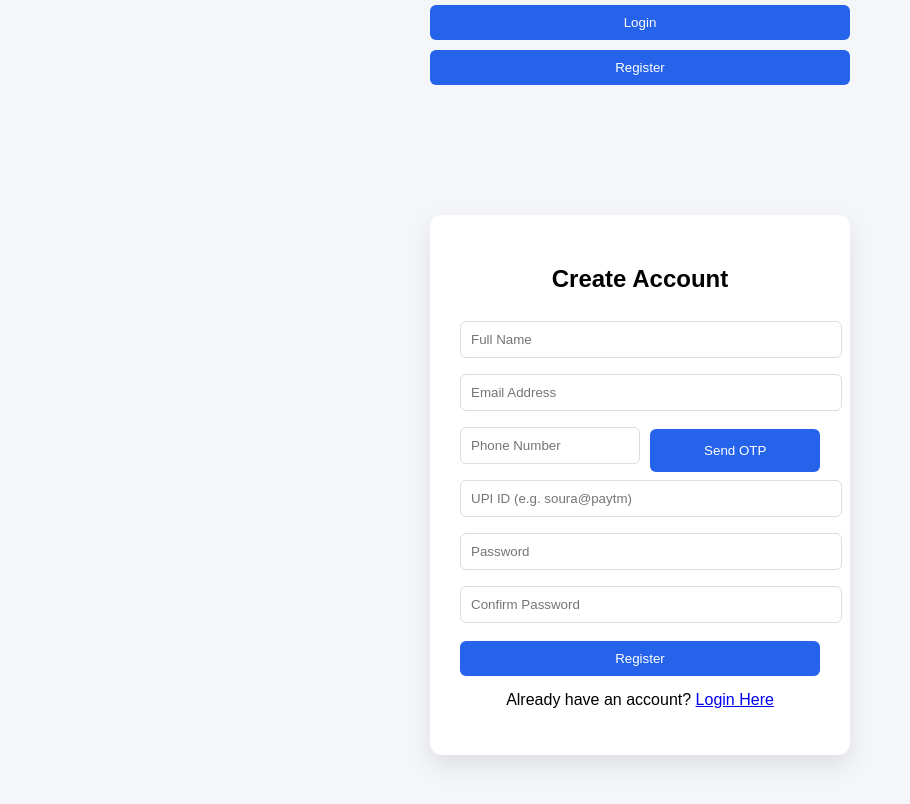
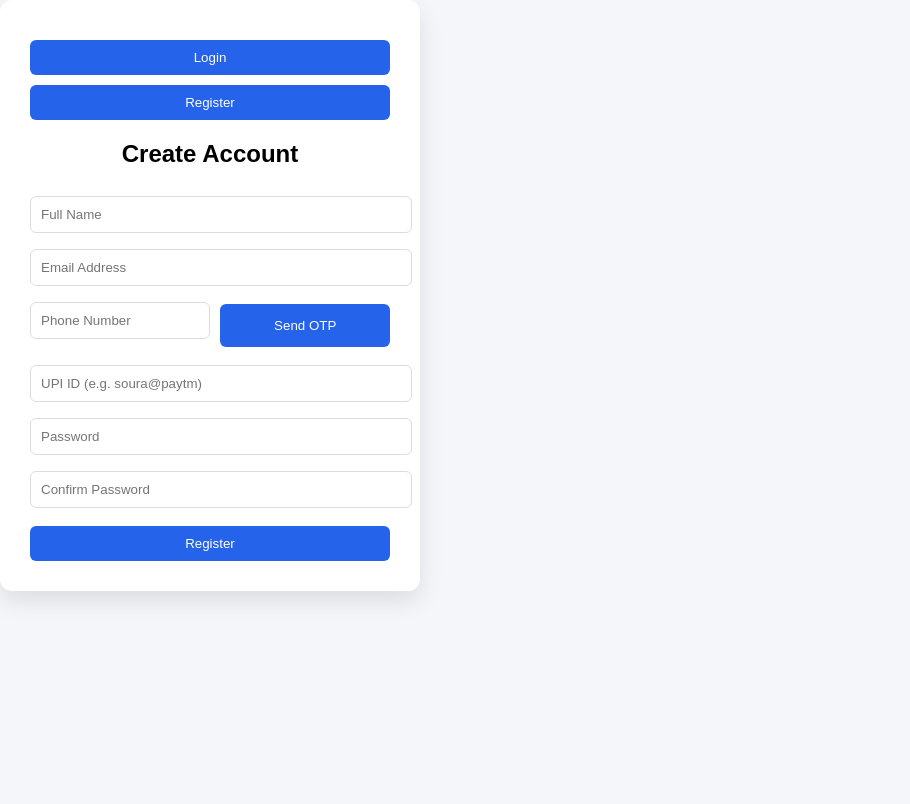
Before and after one commit to InnovativeSoura/LendLedger, a React (Vite) app in the folder frontend/: page / in a window 1280 px wide. Both pictures are taken after a click on the button "Register". Shown: the top 804 px of the page, without its empty margins (0-910 px from the left). Built offline with nearby package versions, Linux system fonts and the light colour scheme.

Commit message:
Added OTP verification

```diff
--- /dev/null
+++ b/frontend/src/pages/Auth.css
@@ -0,0 +1,55 @@
+.auth-page {
+  min-height: 100vh;
+  display: flex;
+  justify-content: center;
+  align-items: center;
+  background: #f4f6f9;
+}
+
+.auth-box {
+  width: 420px;
+  padding: 30px;
+  border-radius: 15px;
+  background: white;
+  box-shadow: 0 10px 25px rgba(0, 0, 0, 0.1);
+}
+
+.auth-toggle {
+  display: flex;
+  margin-bottom: 25px;
+}
+
+.auth-toggle button {
+  flex: 1;
+  padding: 12px;
+  border: none;
+  cursor: pointer;
+  background: #eee;
+  font-weight: 600;
+}
+
+.auth-toggle button.active {
+  background: #2563eb;
+  color: white;
+}
+
+.auth-box form {
+  display: flex;
+  flex-direction: column;
+  gap: 12px;
+}
+
+.auth-box input {
+  padding: 12px;
+  border: 1px solid #ddd;
+  border-radius: 8px;
+}
+
+.auth-box button[type="submit"] {
+  padding: 12px;
+  border: none;
+  border-radius: 8px;
+  background: #2563eb;
+  color: white;
+  cursor: pointer;
+}
--- a/frontend/src/pages/Auth.jsx
+++ b/frontend/src/pages/Auth.jsx
@@ -6,21 +6,19 @@ function Auth() {
   const [isLogin, setIsLogin] = useState(true);
 
   return (
-    <div className="auth-container">
-      <div className="auth-card">
-        <h1>LendLedger</h1>
-
-        <div className="toggle-buttons">
+    <div className="auth-page">
+      <div className="auth-box">
+        <div className="auth-toggle">
           <button
+            className={isLogin ? "active" : ""}
             onClick={() => setIsLogin(true)}
-            className={isLogin ? "active" : ""}
           >
             Login
           </button>
 
           <button
+            className={!isLogin ? "active" : ""}
             onClick={() => setIsLogin(false)}
-            className={!isLogin ? "active" : ""}
           >
             Register
           </button>
--- a/frontend/src/pages/Login.jsx
+++ b/frontend/src/pages/Login.jsx
@@ -1,49 +1,94 @@
 import React, { useState } from "react";
 import { useNavigate } from "react-router-dom";
+import axios from "axios";
 
 function Login() {
   const navigate = useNavigate();
 
   const [email, setEmail] = useState("");
   const [password, setPassword] = useState("");
+  const [loading, setLoading] = useState(false);
 
-  const handleLogin = (e) => {
+  const handleLogin = async (e) => {
     e.preventDefault();
 
-    // TODO: call backend login API here
+    try {
+      setLoading(true);
 
-    // Temporary login
-    localStorage.setItem("token", "demo-token");
+      const response = await axios.post(
+        `${import.meta.env.VITE_API_URL}/auth/login`,
+        {
+          email,
+          password,
+        }
+      );
+
+      if (response.data.token) {
+        localStorage.setItem(
+          "token",
+          response.data.token
+        );
+      }
+
+      alert("Login Successful");
 
       navigate("/dashboard");
+    } catch (error) {
+      console.error("Login Error:", error);
+
+      alert(
+        error.response?.data?.message ||
+          "Login failed"
+      );
+    } finally {
+      setLoading(false);
+    }
   };
 
   return (
-    <div className="auth-container">
-      <div className="auth-box">
-        <h2>Login</h2>
+    <>
+      <h2
+        style={{
+          textAlign: "center",
+          marginBottom: "20px",
+        }}
+      >
+        Login
+      </h2>
 
       <form onSubmit={handleLogin}>
         <input
           type="email"
-            placeholder="Email"
+          placeholder="Email Address"
+          autoComplete="email"
           value={email}
-            onChange={(e) => setEmail(e.target.value)}
+          onChange={(e) =>
+            setEmail(e.target.value)
+          }
           required
         />
 
         <input
           type="password"
           placeholder="Password"
+          autoComplete="current-password"
           value={password}
-            onChange={(e) => setPassword(e.target.value)}
+          onChange={(e) =>
+            setPassword(e.target.value)
+          }
           required
         />
 
-          <button type="submit">Login</button>
+        <button
+          type="submit"
+          disabled={loading}
+        >
+          {loading
+            ? "Logging in..."
+            : "Login"}
+        </button>
       </form>
-      </div>
-    </div>
+    </>
   );
 }
 
--- a/frontend/src/pages/Register.jsx
+++ b/frontend/src/pages/Register.jsx
@@ -1,5 +1,5 @@
 import React, { useState } from "react";
-import { useNavigate, Link } from "react-router-dom";
+import { useNavigate } from "react-router-dom";
 import axios from "axios";
 
 function Register() {
@@ -67,7 +67,6 @@ function Register() {
 
       if (response.data.success) {
         setPhoneVerified(true);
-
         alert("Phone verified successfully");
       }
     } catch (error) {
@@ -89,9 +88,9 @@ function Register() {
     if (
       !formData.name ||
       !formData.email ||
+      !formData.upiId ||
       !formData.password ||
-      !formData.confirmPassword ||
-      !formData.upiId
+      !formData.confirmPassword
     ) {
       alert("Please fill all required fields");
       return;
@@ -159,9 +158,15 @@ function Register() {
   };
 
   return (
-    <div className="auth-container">
-      <div className="auth-box">
-        <h2>Create Account</h2>
+    <>
+      <h2
+        style={{
+          textAlign: "center",
+          marginBottom: "20px",
+        }}
+      >
+        Create Account
+      </h2>
 
       <form onSubmit={handleSubmit}>
         <input
@@ -188,6 +193,7 @@ function Register() {
           style={{
             display: "flex",
             gap: "10px",
+            marginBottom: "10px",
           }}
         >
           <input
@@ -217,11 +223,15 @@ function Register() {
               onChange={(e) =>
                 setOtp(e.target.value)
               }
+              required
             />
 
             <button
               type="button"
               onClick={handleVerifyOtp}
+              style={{
+                marginBottom: "10px",
+              }}
             >
               Verify OTP
             </button>
@@ -233,6 +243,7 @@ function Register() {
             style={{
               color: "green",
               fontWeight: "bold",
+              marginBottom: "10px",
             }}
           >
             ✓ Phone Verified
@@ -245,8 +256,6 @@ function Register() {
           placeholder="UPI ID (e.g. soura@paytm)"
           value={formData.upiId}
           onChange={handleChange}
-            pattern="^[a-zA-Z0-9.\\-_]{2,256}@[a-zA-Z]{2,64}$"
-            title="Enter a valid UPI ID"
           required
         />
 
@@ -279,20 +288,7 @@ function Register() {
             : "Register"}
         </button>
       </form>
-
-        <p
-          style={{
-            textAlign: "center",
-            marginTop: "15px",
-          }}
-        >
-          Already have an account?{" "}
-          <Link to="/login">
-            Login Here
-          </Link>
-        </p>
-      </div>
-    </div>
+    </>
   );
 }
 
```
Lines whose indentation alone changed are shown as unchanged.
